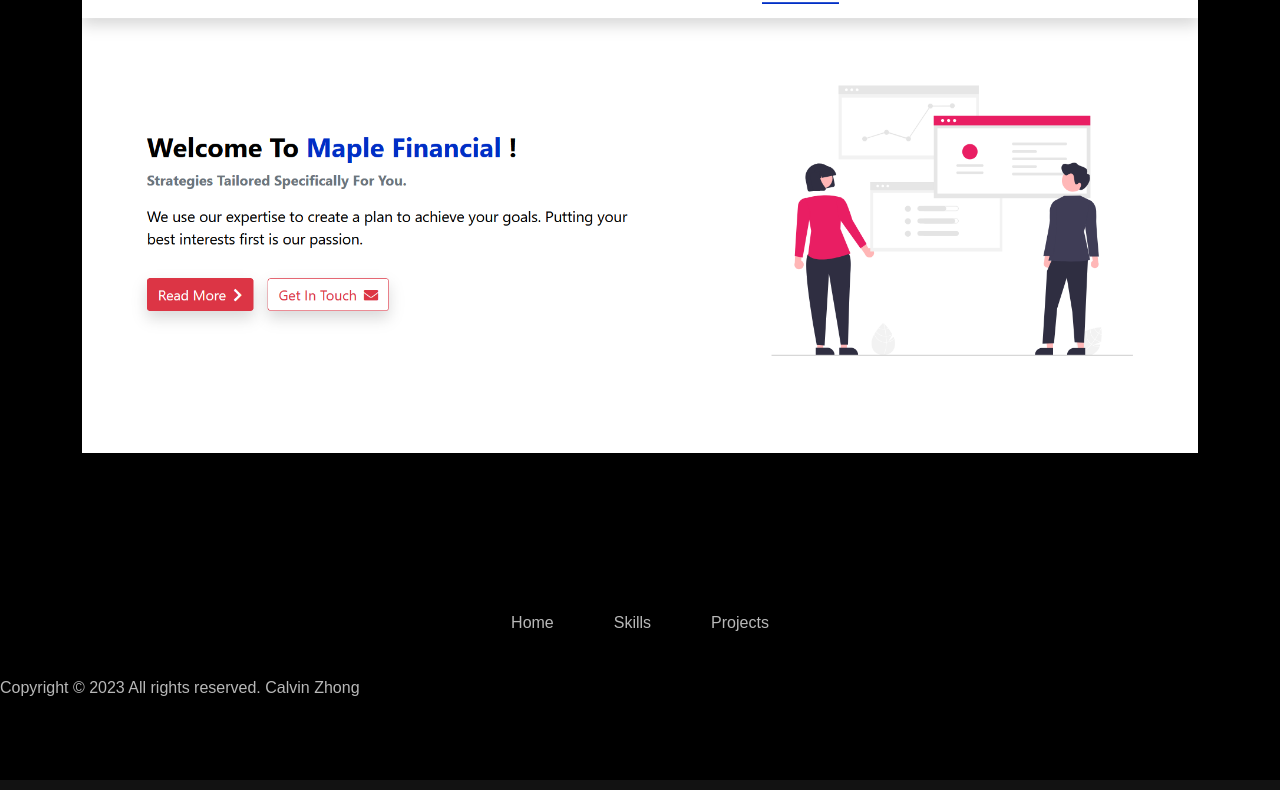
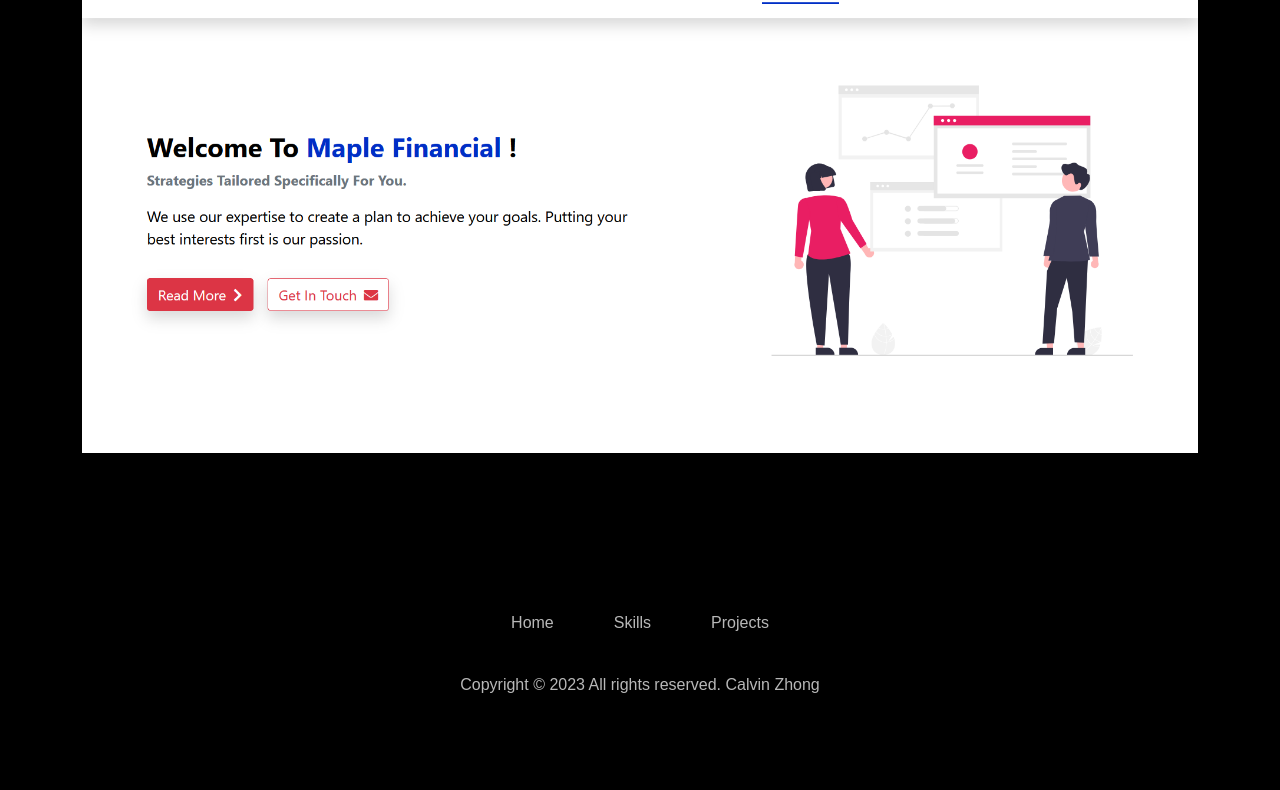
Before and after one commit to calvinflzhong/Personal-Site, a React (Create React App) app: page / in a window 1280 px wide. Shown: the part 1693-2483 px from the top of the page. Built offline with nearby package versions, Linux system fonts and the light colour scheme.

Commit message:
footer change

```diff
--- a/src/components/Footer.js
+++ b/src/components/Footer.js
@@ -22,7 +22,11 @@ export const Footer = () => {
         </div>
 
         <div class='row'>
-          Copyright © 2023 All rights reserved. Calvin Zhong
+          <ul>
+            <li>
+              <a>Copyright © 2023 All rights reserved. Calvin Zhong</a>
+            </li>
+          </ul>
         </div>
       </div>
     </footer>
```
